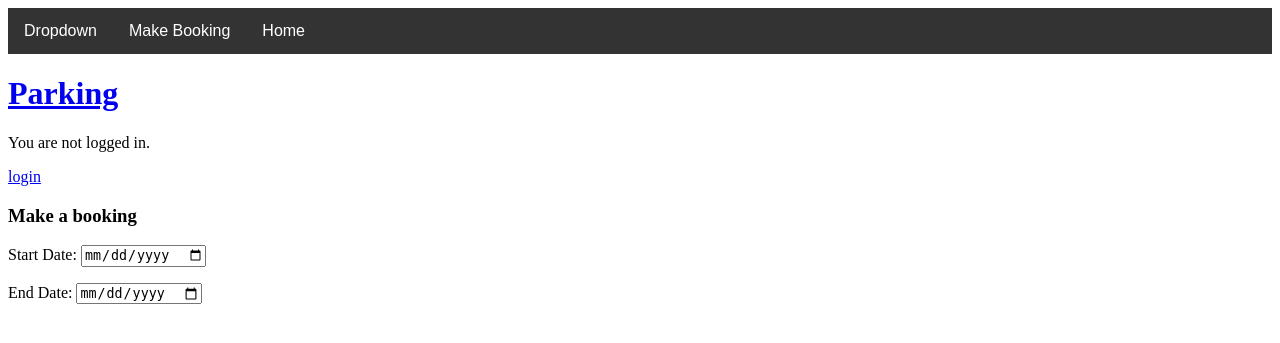
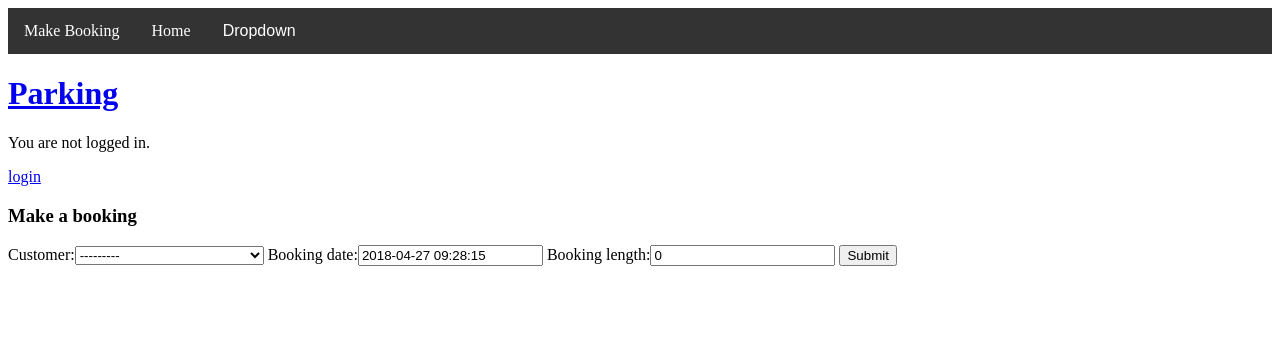
Before and after one commit to sirwill98/William_Rodgers_Graded_Unit, a Django app: page /ParkEasy/booking/ in a window 1280 px wide. Shown: the top 343 px of the page. Run offline with Django 3.2, Linux system fonts and the light colour scheme; data comes from the database, SQL or seed files in the repository; both versions use the stored data as it was after the commit.

Commit message:
Form Working for booking

```diff
--- a/ParkEasy/forms.py
+++ b/ParkEasy/forms.py
@@ -3,7 +3,7 @@ from django.contrib.auth.forms import UserCreationForm, UserChangeForm
 from .models import Customer, Booking, Departing, Arriving, Payment
 
 
-class CustomerCreationForm(UserCreationForm):
+class CustomerCreationFormAdmin(UserCreationForm):
     error_messages = {
         'password_mismatch': "The two password fields didn't match.",
     }
@@ -23,7 +23,7 @@ class CustomerCreationForm(UserCreationForm):
         return customer
 
 
-class CustomerChangeForm(UserChangeForm):
+class CustomerChangeFormAdmin(UserChangeForm):
     class Meta:
         model = Customer
         fields = '__all__'
@@ -35,7 +35,7 @@ class CustomerChangeForm(UserChangeForm):
             f.queryset = f.queryset.select_related('content_type')
 
 
-class BookingCreationForm(forms.ModelForm):
+class BookingCreationFormAdmin(forms.ModelForm):
 
     booking_date = forms.DateTimeField(label="Date Booked", widget=forms.DateInput)
 
@@ -44,13 +44,13 @@ class BookingCreationForm(forms.ModelForm):
         fields = ('email',)
 
 
-class BookingChangeForm(forms.ModelForm):
+class BookingChangeFormAdmin(forms.ModelForm):
     class Meta:
         model = Booking
         fields = '__all__'
 
 
-class DepartingCreationForm(forms.ModelForm):
+class DepartingCreationFormAdmin(forms.ModelForm):
 
     departing_flight_datetime = forms.DateTimeField(label="Departure Date", widget=forms.DateInput)
     departing_flight_number = forms.TextInput()
@@ -61,13 +61,13 @@ class DepartingCreationForm(forms.ModelForm):
         fields = ('email',)
 
 
-class DepartingChangeForm(forms.ModelForm):
+class DepartingChangeFormAdmin(forms.ModelForm):
     class Meta:
         model = Departing
         fields = '__all__'
 
 
-class ArrivingCreationForm(forms.ModelForm):
+class ArrivingCreationFormAdmin(forms.ModelForm):
 
     arriving_flight_datetime = forms.DateTimeField(label="Departure Date", widget=forms.DateInput)
     arriving_flight_number = forms.TextInput()
@@ -77,13 +77,13 @@ class ArrivingCreationForm(forms.ModelForm):
         fields = ('email',)
 
 
-class ArrivingChangeForm(forms.ModelForm):
+class ArrivingChangeFormAdmin(forms.ModelForm):
     class Meta:
         model = Arriving
         fields = '__all__'
 
 
-class PaymentCreationForm(forms.ModelForm):
+class PaymentCreationFormAdmin(forms.ModelForm):
 
     date_paid = forms.DateTimeField(label="Date of Payment", widget=forms.DateInput)
     card_type = forms.TextInput()
@@ -97,7 +97,19 @@ class PaymentCreationForm(forms.ModelForm):
         fields = ('email',)
 
 
-class PaymentChangeForm(forms.ModelForm):
+class PaymentChangeFormAdmin(forms.ModelForm):
     class Meta:
         model = Payment
         fields = '__all__'
+
+
+class BookingCreationFormCustomer(forms.ModelForm):
+
+    class Meta:
+        model = Booking
+        fields = '__all__'
+
+
+class TestForm(forms.Form):
+    name = forms.CharField(max_length=30)
+    email = forms.EmailField(max_length=254)
--- a/ParkEasy/static/js/app.js
+++ b/ParkEasy/static/js/app.js
@@ -1,6 +1,6 @@
 /* When the user clicks on the button,
 toggle between hiding and showing the dropdown content */
-function myFunction() {
+function drop_click() {
     document.getElementById("myDropdown").classList.toggle("show");
 }
 
--- a/ParkEasy/static/style.css
+++ b/ParkEasy/static/style.css
@@ -2,10 +2,8 @@
 .navbar {
   overflow: hidden;
   background-color: #333;
-  font-family: Arial;
 }
 
-/* Links inside the navbar */
 .navbar a {
   float: left;
   font-size: 16px;
@@ -15,13 +13,11 @@
   text-decoration: none;
 }
 
-/* The dropdown container */
 .dropdown {
   float: left;
   overflow: hidden;
 }
 
-/* Dropdown button */
 .dropdown .dropbtn {
   font-size: 16px;
   border: none;
@@ -29,16 +25,12 @@
   color: white;
   padding: 14px 16px;
   background-color: inherit;
-  font: inherit; /* Important for vertical align on mobile phones */
-  margin: 0; /* Important for vertical align on mobile phones */
 }
 
-/* Add a red background color to navbar links on hover */
-.navbar a:hover, .dropdown:hover .dropbtn {
+.navbar a:hover, .dropdown:hover, .dropbtn {
   background-color: red;
 }
 
-/* Create three equal columns that floats next to each other */
 .row {
   float: left;
   width: 100%;
@@ -47,7 +39,6 @@
   height: 250px;
 }
 
-/* Dropdown content (hidden by default) */
 .dropdown-content {
   display: none;
   position: absolute;
@@ -55,17 +46,8 @@
   width: 100%;
   left: 10px;
   box-shadow: 0px 8px 16px 0px rgba(0,0,0,0.2);
-  z-index: 1;
 }
 
-/* Mega Menu header, if needed */
-.dropdown-content .header {
-  background: red;
-  padding: 16px;
-  color: white;
-}
-
-/* Show the dropdown menu on hover */
 .dropdown:hover .dropdown-content {
   display: block;
     width: 100%;
--- a/ParkEasy/urls.py
+++ b/ParkEasy/urls.py
@@ -1,9 +1,9 @@
 # blog/urls.py
-from django.conf.urls import url
 from . import views
 from django.urls import path, include
+from .views import booking_form
 
 urlpatterns = [
     path('', views.HomePageView.as_view(), name='home'),
-    path('booking/', views.BookingView.as_view(), name="booking"),
+    path('booking/', booking_form, name="booking"),
 ]
--- a/ParkEasy/views.py
+++ b/ParkEasy/views.py
@@ -1,21 +1,29 @@
 from django.views.generic import ListView
 from .models import Customer, Booking
 from django.http import HttpResponseRedirect
+from django.shortcuts import render
+from .forms import BookingCreationFormCustomer, TestForm
 
 
 class HomePageView(ListView):
     model = Customer
     template_name = 'home.html'
 
-    def make_booking(self, request):
-        start = request.POST['start']
-        end = request.POST['end']
-        length = end - start
-        user = request.user
-        newbooking = Booking(customer=user, booking_date=start, booking_length=length)
-        return HttpResponseRedirect('/')
+
+class BookingView(ListView):
+    model = Booking
+    template_name = 'booking.html'
 
 
-class BookingView(ListView):
-    model = Customer
-    template_name = 'booking.html'
+def booking_form(request):
+    if request.method == 'POST':
+        form = BookingCreationFormCustomer(request.POST)
+        start = form.POST['start']
+        end = form.POST['end']
+        length = end - start
+        user = form.user
+        newbooking = Booking(customer=user, booking_date=start, booking_length=length)
+    else:
+        form = BookingCreationFormCustomer()
+
+    return render(request, 'booking.html', {'form': form})
--- a/templates/base.html
+++ b/templates/base.html
@@ -1,5 +1,5 @@
 {% load static %}
-<link rel="stylesheet" type="text/css" href="{% static 'style.css' %}" />
+<link rel="stylesheet" type="text/css" href="{% static 'style.css' %}"/>
 <script src={% static 'js/app.js' %}></script>
 <html>
 <head>
@@ -7,14 +7,14 @@
 </head>
 <body>
 <div class="navbar">
+    <a href="{% url 'booking' %}">Make Booking</a>
+    <a href="{% url 'home' %}">Home</a>
     <div class="dropdown">
-        <button class="dropbtn">Dropdown
-          <i class="fa fa-caret-down"></i>
-        </button>
+        <button class="dropbtn">Dropdown</button>
         <div class="dropdown-content">
-          <div class="row">
+            <div class="column">
                 <h3>Make a booking</h3>
-              <form method="POST" action="{% url 'booking' %}">
+                <form action="" method="POST">
                     Start Date:
                     <input type="date" name="start" title="test">
                     <br>
@@ -27,8 +27,6 @@
             </div>
         </div>
     </div>
-      <a href="{% url 'booking' %}">Make Booking</a>
-      <a href="{% url 'home' %}">Home</a>
     {% if user.is_superuser %}
         <a href="{% url 'admin:index' %}">Admin</a>
     {% endif %}
--- a/templates/booking.html
+++ b/templates/booking.html
@@ -2,12 +2,9 @@
 {% block title %}Make Booking{% endblock %}
 {% block content %}
     <h3>Make a booking</h3>
-      <form>
-         Start Date:
-         <input type="date" name="start">
-      </form>
-      <form>
-         End Date:
-         <input type="date" name="end">
-      </form>
+    <form>
+        {% csrf_token %}
+        {{ form.as_table }}
+        <input type="submit" value="Submit" />
+    </form>
 {% endblock %}
```
Also changed, not shown: ParkEasy/admin.py (+15 -13 lines), db.sqlite3. Lines whose indentation alone changed are shown as unchanged.
